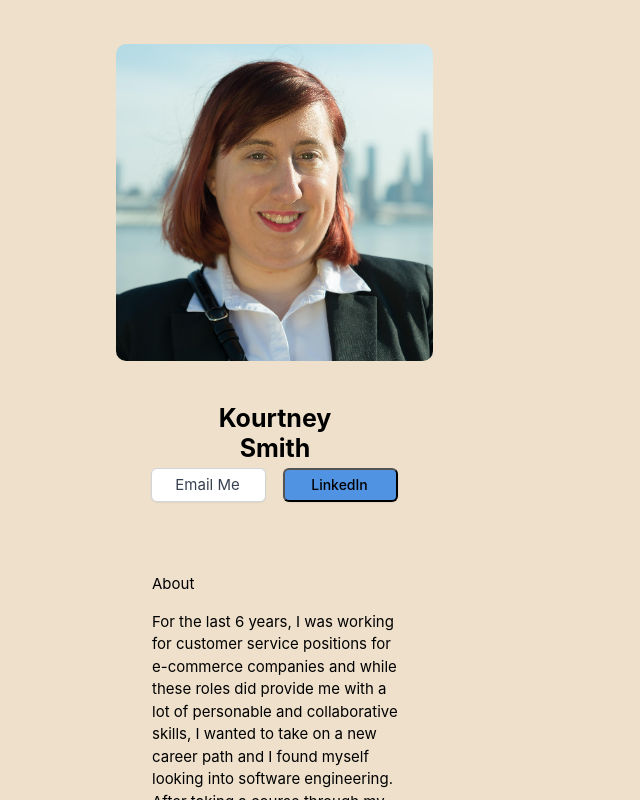
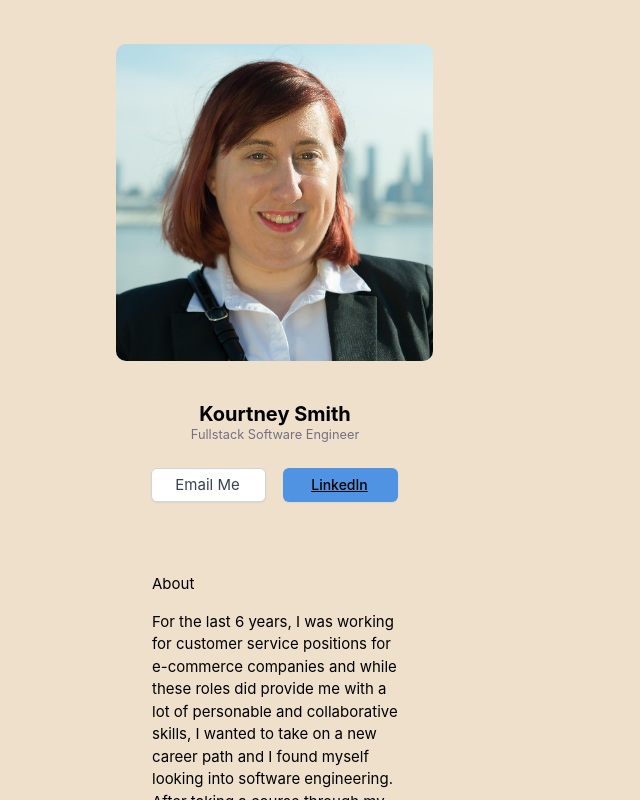
Before and after one commit to klsmith5370/Digital-Business-Card, a React app: page / in a window 1280 px wide. Shown: the whole page, without its empty margins (0-640 px from the left). Built offline with nearby package versions, Linux system fonts and the light colour scheme.

Commit message:
Updated button w/link to LinkedIn profile, updated styling

```diff
--- a/Components/Info.js
+++ b/Components/Info.js
@@ -5,9 +5,9 @@ export default function Info() {
         <header>
             <img src="profile pic.png" alt="profile picture"/>
             <h2 className="name">Kourtney Smith</h2>
-            {/* <h3 className="title">Fullstack Software Engineer</h3> */}
+            <h3 className="title">Fullstack Software Engineer</h3>
             <button className="email-button">Email Me</button>
-            <button className="LinkedIn-button">LinkedIn</button>
+            <a href="https://www.linkedin.com/in/kourtneysmith5370/" className="LinkedIn-button">LinkedIn</a>
         </header>
     )
 }
--- a/Components/Interests.js
+++ b/Components/Interests.js
@@ -4,7 +4,7 @@ export default function Interests() {
     return (
         <div className="interests-info">
             <h3>Interests</h3>
-            <p>Traveling, Foodie, and KPOP & JPOP music lover</p>
+            <p>Traveling, Foodie, and music lover</p>
         </div>
     )
 }
--- a/style.css
+++ b/style.css
@@ -33,7 +33,7 @@ img {
     top: 382px;
     font-style: normal;
     font-weight: 700;
-    font-size: 25px;
+    font-size: 20px;
     line-height: 30px;
     text-align: center;
     color: #000000;
@@ -50,7 +50,7 @@ img {
     font-size: 12.8px;
     line-height: 15px;
     text-align: center;
-    color: #F3BF99;
+    color: #757083;
 }
 
 .LinkedIn-button {
```
Also changed, not shown: index.pack.js.
